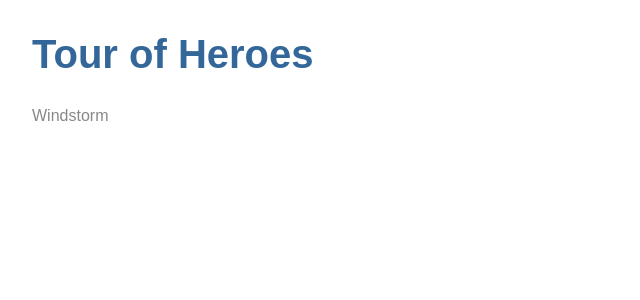
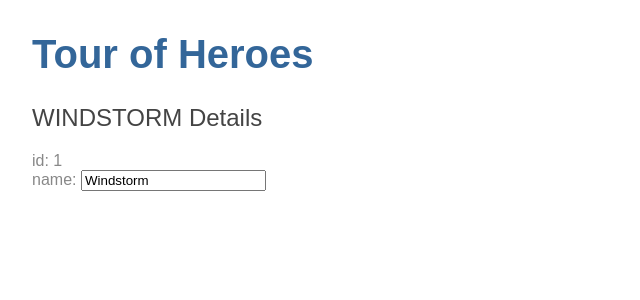
Before and after one commit to JaimeLynSchatz/ng-heroes, an Angular app: page / in a window 1280 px wide. Shown: the top 300 px of the page, without its empty margins (0-640 px from the left). Built offline with nearby package versions, Linux system fonts and the light colour scheme.

Commit message:
create v1 of hero detail

```diff
--- a/src/app/app.module.ts
+++ b/src/app/app.module.ts
@@ -1,6 +1,6 @@
 import { BrowserModule } from '@angular/platform-browser';
 import { NgModule } from '@angular/core';
-
+import { FormsModule } from '@angular/forms';
 
 import { AppComponent } from './app.component';
 import { HeroesComponent } from './heroes/heroes.component';
@@ -12,7 +12,8 @@ import { HeroesComponent } from './heroes/heroes.component';
     HeroesComponent
   ],
   imports: [
-    BrowserModule
+    BrowserModule,
+    FormsModule
   ],
   providers: [],
   bootstrap: [AppComponent]
--- /dev/null
+++ b/src/app/hero.ts
@@ -0,0 +1,4 @@
+export class Hero {
+	id: number;
+	name: string;
+}
--- a/src/app/heroes/heroes.component.html
+++ b/src/app/heroes/heroes.component.html
@@ -1 +1,6 @@
-{{hero}}
+<h2>{{ hero.name | uppercase }} Details</h2>
+<div><span>id: </span>{{ hero.id }}</div>
+<div><label>name:
+		<input [(ngModel)]="hero.name" placeholder="name">
+     </label>
+</div>
--- a/src/app/heroes/heroes.component.ts
+++ b/src/app/heroes/heroes.component.ts
@@ -1,4 +1,5 @@
 import { Component, OnInit } from '@angular/core';
+import { Hero } from '../hero';
 
 @Component({
   selector: 'app-heroes',
@@ -7,10 +8,14 @@ import { Component, OnInit } from '@angular/core';
 })
 export class HeroesComponent implements OnInit {
 
+  hero: Hero = {
+  	id: 1,
+	name: 'Windstorm'
+  };
+
   constructor() { }
 
   ngOnInit() {
   }
 
-  hero = 'Windstorm';
 }
```
